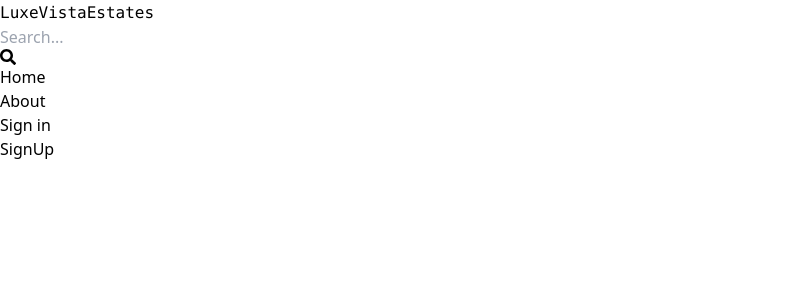
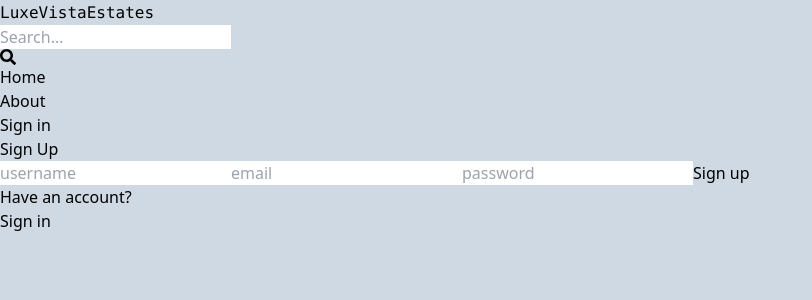
Before and after one commit to gimhaninavodya/mern-real-estate, a React (Vite) app in the folder client/: page /sign-up in a window 1280 px wide. Shown: the top 300 px of the page, without its empty margins (0-812 px from the left). Built offline with nearby package versions, Linux system fonts and the light colour scheme.

Commit message:
complete sign up page UI

```diff
--- a/client/src/index.css
+++ b/client/src/index.css
@@ -1,3 +1,7 @@
 @tailwind base;
 @tailwind components;
 @tailwind utilities;
+
+body{
+    background-color: rgb(206, 217, 227);
+}
--- a/client/src/pages/SignUp.jsx
+++ b/client/src/pages/SignUp.jsx
@@ -1,7 +1,32 @@
-import React from 'react'
+import {Link} from 'react-router-dom'
 
 export default function SignUp() {
   return (
-    <div>SignUp</div>
+    <div className='p-3 max-w-lg mx-auto'>
+
+      <h1 className='text-3xl text-center font-semibold my-8'>Sign Up</h1>
+
+      <form className='flex flex-col gap-4'>
+
+        <input type='text' placeholder='username'
+        className='border p-3 rounded-2xl' id='username'></input>
+        <input type='text' placeholder='email'
+        className='border p-3 rounded-2xl' id='email'></input>
+        <input type='text' placeholder='password'
+        className='border p-3 rounded-2xl' id='password'></input>
+
+        <button className='bg-slate-600 text-white p-3 rounded-xl
+        uppercase hover:opacity-95 disabled:opacity-70'>Sign up</button>
+
+      </form>
+
+      <div className='flex gap-2 mt-4'>
+        <p>Have an account?</p>
+        <Link to={"/sign-in"}>
+          <span className='text-blue-700'>Sign in</span>
+        </Link>
+      </div>
+
+    </div>
   )
 }
```
